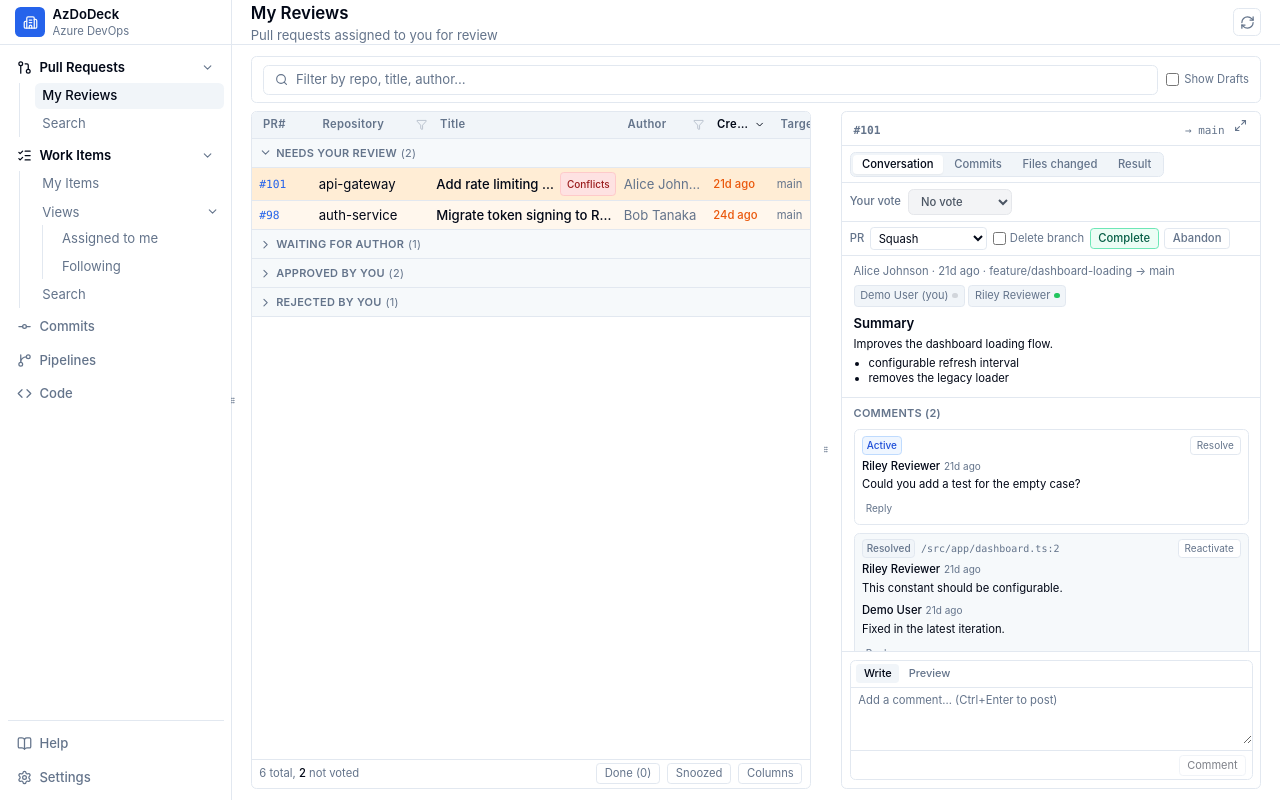
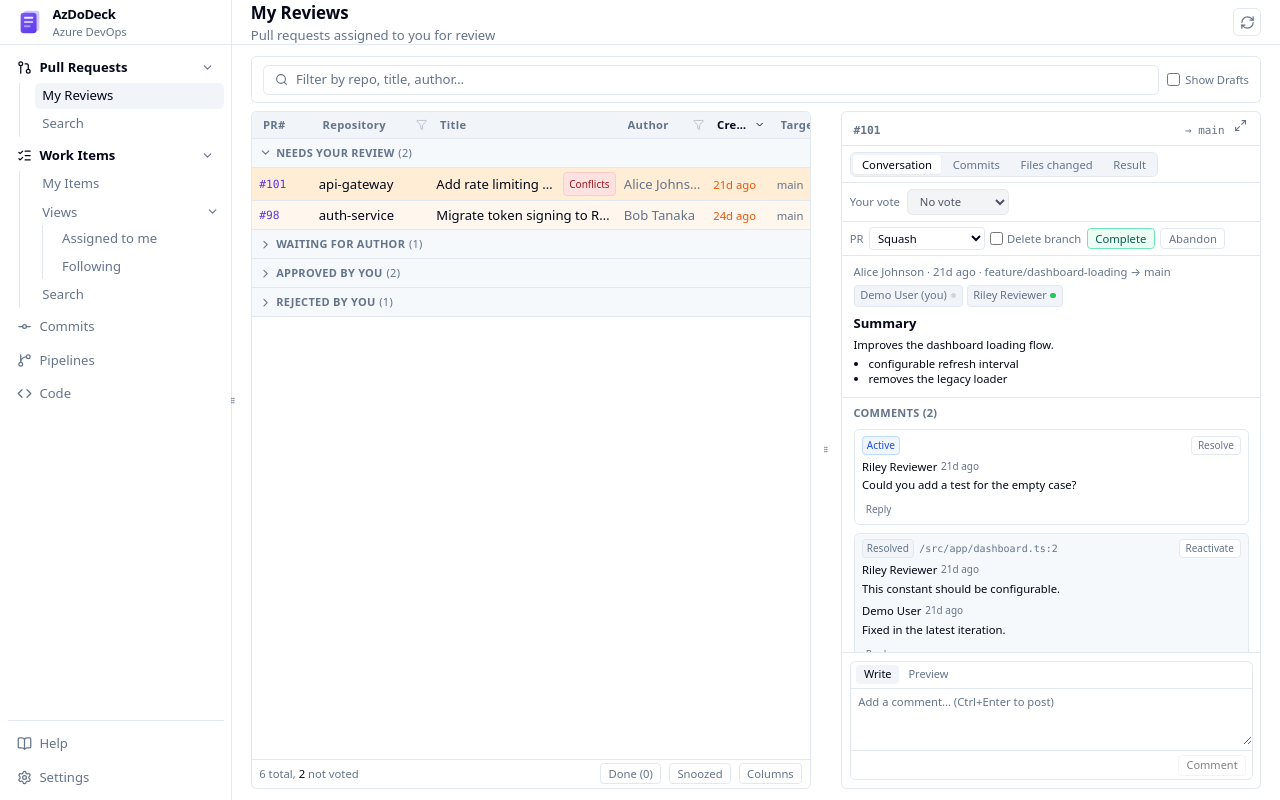
Before and after one commit to ntaksh42/DevDeck, a React (Vite) app: page / in a window 1280 px wide. Built offline with nearby package versions, Linux system fonts and the light colour scheme.

Commit message:
feat(branding): apply AzDoDeck brand across the app shell (#172)

```diff
--- a/index.html
+++ b/index.html
@@ -2,9 +2,9 @@
 <html lang="en">
   <head>
     <meta charset="UTF-8" />
-    <link rel="icon" type="image/svg+xml" href="/vite.svg" />
+    <link rel="icon" type="image/svg+xml" href="/azdodeck.svg" />
     <meta name="viewport" content="width=device-width, initial-scale=1.0" />
-    <title>Tauri + React + Typescript</title>
+    <title>AzDoDeck</title>
   </head>
 
   <body>
--- a/package.json
+++ b/package.json
@@ -14,6 +14,7 @@
     "tauri": "tauri"
   },
   "dependencies": {
+    "@fontsource-variable/hanken-grotesk": "^5.2.8",
     "@tanstack/react-query": "^5.100.13",
     "@tauri-apps/api": "^2",
     "@tauri-apps/plugin-notification": "^2",
--- a/src/App.tsx
+++ b/src/App.tsx
@@ -17,7 +17,6 @@ import {
 } from "@tanstack/react-query";
 import {
   BookOpen,
-  Building2,
   Code,
   GitBranch,
   GitCommitHorizontal,
@@ -1173,11 +1172,9 @@ function AppShell() {
         style={{ width: sidebarWidth }}
       >
         <div className="flex h-12 min-w-0 items-center gap-2 border-b border-border px-4">
-          <div className="flex h-8 w-8 shrink-0 items-center justify-center rounded-md bg-primary text-primary-foreground">
-            <Building2 className="h-4 w-4" aria-hidden="true" />
-          </div>
+          <img src="/azdodeck.svg" alt="" aria-hidden="true" className="h-8 w-8 shrink-0" />
           <div className="min-w-0">
-            <p className="truncate text-sm font-semibold">AzDoDeck</p>
+            <p className="truncate text-sm font-semibold tracking-tight">AzDoDeck</p>
             <p className="truncate text-xs text-muted-foreground">Azure DevOps</p>
           </div>
         </div>
--- a/src/index.css
+++ b/src/index.css
@@ -10,8 +10,8 @@
     --card-foreground: 222.2 84% 4.9%;
     --popover: 0 0% 100%;
     --popover-foreground: 222.2 84% 4.9%;
-    --primary: 221.2 83.2% 53.3%;
-    --primary-foreground: 210 40% 98%;
+    --primary: 252 83% 57%;
+    --primary-foreground: 0 0% 100%;
     --secondary: 210 40% 96.1%;
     --secondary-foreground: 222.2 47.4% 11.2%;
     --muted: 210 40% 96.1%;
@@ -22,7 +22,7 @@
     --destructive-foreground: 210 40% 98%;
     --border: 214.3 31.8% 91.4%;
     --input: 214.3 31.8% 91.4%;
-    --ring: 221.2 83.2% 53.3%;
+    --ring: 252 83% 57%;
     --radius: 0.5rem;
   }
 
@@ -33,8 +33,8 @@
     --card-foreground: 210 40% 98%;
     --popover: 222.2 84% 4.9%;
     --popover-foreground: 210 40% 98%;
-    --primary: 217.2 91.2% 59.8%;
-    --primary-foreground: 222.2 47.4% 11.2%;
+    --primary: 252 95% 76%;
+    --primary-foreground: 252 60% 12%;
     --secondary: 217.2 32.6% 17.5%;
     --secondary-foreground: 210 40% 98%;
     --muted: 217.2 32.6% 17.5%;
@@ -45,7 +45,7 @@
     --destructive-foreground: 210 40% 98%;
     --border: 217.2 32.6% 17.5%;
     --input: 217.2 32.6% 17.5%;
-    --ring: 224.3 76.3% 48%;
+    --ring: 252 90% 70%;
   }
 }
 
@@ -60,6 +60,8 @@
 
   body {
     @apply bg-background text-foreground;
-    font-family: Inter, system-ui, -apple-system, sans-serif;
+    font-family: "Hanken Grotesk Variable", system-ui, -apple-system, sans-serif;
+    -webkit-font-smoothing: antialiased;
+    text-rendering: optimizeLegibility;
   }
 }
--- a/src/main.tsx
+++ b/src/main.tsx
@@ -2,6 +2,9 @@ import React from "react";
 import ReactDOM from "react-dom/client";
 import { QueryClient, QueryClientProvider } from "@tanstack/react-query";
 import App from "./App";
+// Self-hosted variable font (bundled by Vite) so the desktop app renders the
+// brand typeface offline without a webfont CDN.
+import "@fontsource-variable/hanken-grotesk";
 import "./index.css";
 import { applyTheme, loadThemePreference } from "./lib/theme";
 
--- a/tailwind.config.ts
+++ b/tailwind.config.ts
@@ -1,4 +1,5 @@
 import type { Config } from "tailwindcss";
+import defaultTheme from "tailwindcss/defaultTheme";
 import tailwindAnimate from "tailwindcss-animate";
 
 export default {
@@ -11,6 +12,9 @@ export default {
       screens: { "2xl": "1400px" },
     },
     extend: {
+      fontFamily: {
+        sans: ['"Hanken Grotesk Variable"', ...defaultTheme.fontFamily.sans],
+      },
       colors: {
         border: "hsl(var(--border))",
         input: "hsl(var(--input))",
```
Also changed, not shown: public/azdodeck.svg (added), 1 other file (tests, documents, lock files or other folders).
